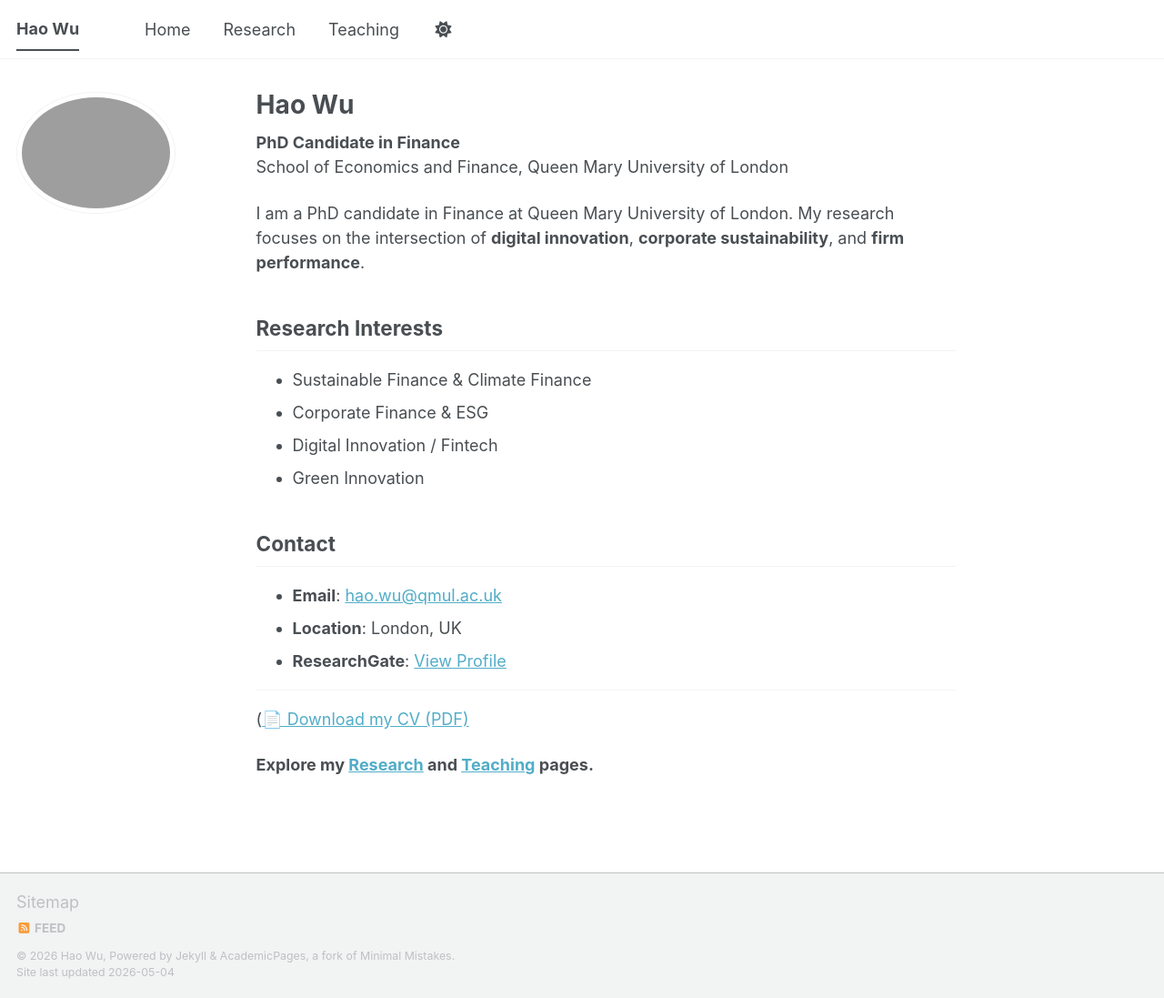
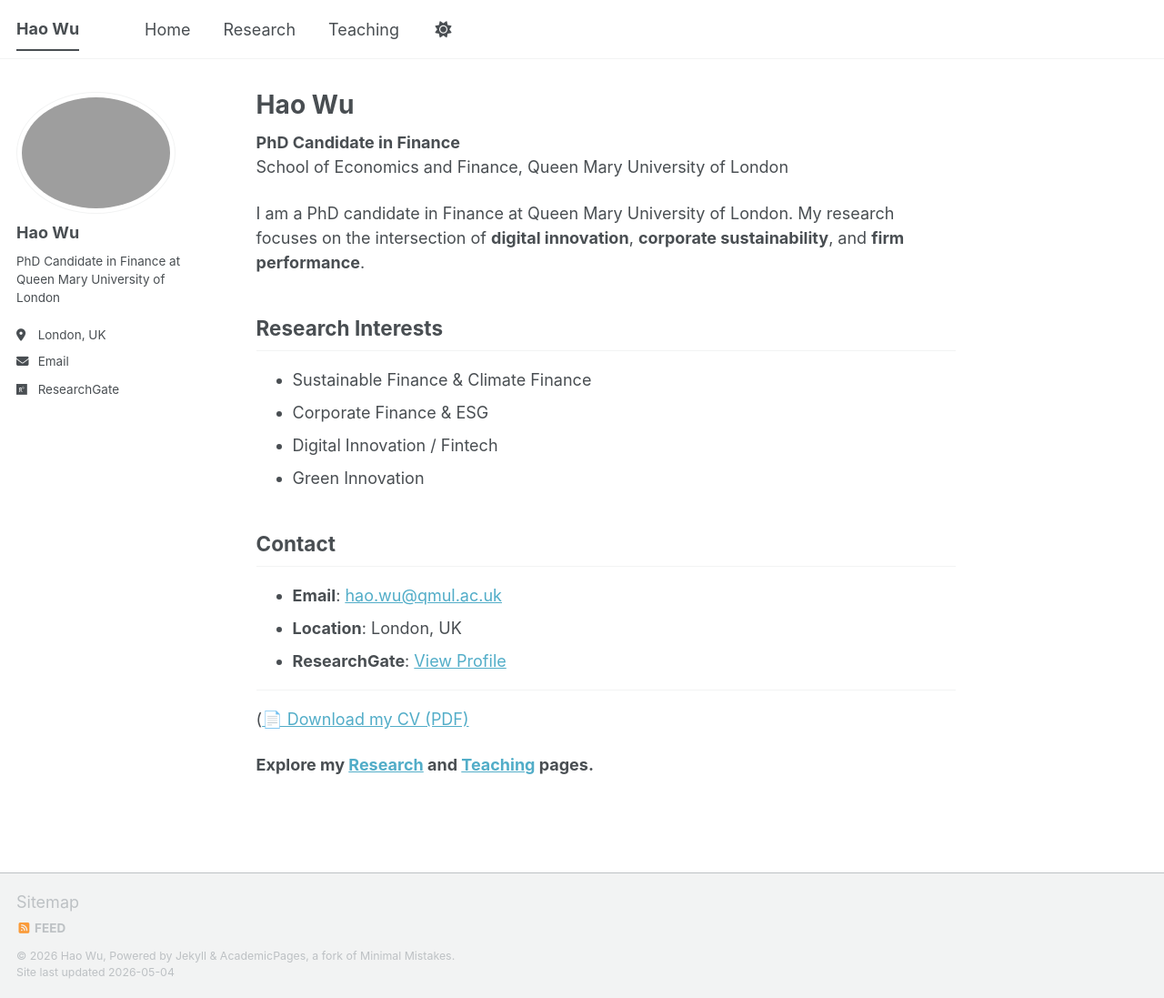
Before and after one commit to haowuqmul-cloud/haowu.github.io, a Jekyll site: the page built from index.md, in a window 1280 px wide and 1097 px high. Shown: the whole window at 91% size. Built offline with Jekyll 4.4.1, drawn with Linux system fonts in a browser that asks for light colours; a script bundle is joined from its source files by our own code; library files that are not in the unit come from our copies.

```diff
--- a/_config.yml
+++ b/_config.yml
@@ -1,82 +1,20 @@
-title: "Hao Wu"                    # ← 改成这个
-name: "Hao Wu"                     # ← 也加上这一行（推荐）
+title: "Hao Wu"
+description: "PhD Candidate in Finance at Queen Mary University of London"
 
-# ... 其他内容保持不变 ...
+url: "https://haowuqmul-cloud.github.io"
+baseurl: ""
 
-# ==================== 自定义样式 - 强制右上方导航栏 + 悬停效果 ====================
-style: |
-  /* 强制导航栏右对齐 */
-  .masthead,
-  .masthead__inner-wrap,
-  .masthead__menu {
-    justify-content: flex-end !important;
-    align-items: center !important;
-    margin-left: auto !important;
-  }
+remote_theme: alshedivat/al-folio
 
-  .nav__list,
-  .visible-links {
-    justify-content: flex-end !important;
-    margin-left: auto !important;
-    margin-right: 1rem !important;
-  }
+author:
+  name: "Hao Wu"
+  avatar: "/assets/img/avatar.jpg"
+  bio: "PhD Candidate in Finance at Queen Mary University of London"
+  location: "London, UK"
+  email: "hao.wu@qmul.ac.uk"
+  researchgate: "https://www.researchgate.net/profile/Hao-Wu-501"
 
-  .masthead__menu-item {
-    margin-left: 2rem !important;
-    margin-right: 0 !important;
-  }
-
-  /* 左侧标题固定在最左边 */
-  .masthead__title {
-    position: absolute !important;
-    left: 2rem !important;
-    top: 1.2rem !important;
-  }
-
-  /* 悬停效果 */
-  .masthead__menu-item a,
-  .nav__links a {
-    position: relative;
-    color: #222 !important;
-    font-weight: 500;
-    transition: all 0.3s ease !important;
-    text-decoration: none !important;
-    padding: 0.6rem 0 !important;
-  }
-
-  .masthead__menu-item a:hover,
-  .nav__links a:hover {
-    color: #0066cc !important;
-    transform: translateY(-2px);
-  }
-
-  /* 下划线动画 */
-  .masthead__menu-item a::after,
-  .nav__links a::after {
-    content: '';
-    position: absolute;
-    width: 0;
-    height: 2.5px;
-    bottom: 4px;
-    left: 0;
-    background-color: #0066cc;
-    transition: width 0.35s ease;
-  }
-
-  .masthead__menu-item a:hover::after,
-  .nav__links a:hover::after {
-    width: 100%;
-  }
-
-  /* 移动端适配 */
-  @media screen and (max-width: 1024px) {
-    .masthead__menu-item {
-      margin-left: 1.2rem !important;
-    }
-  }
-    /* 左侧标题样式优化 */
-  .masthead__title a {
-    font-size: 1.4rem !important;
-    font-weight: 700 !important;
-    color: #222 !important;
-  }
+# 基础设置
+navbar_fixed: true
+enable_darkmode: true
+enable_math: true
```
